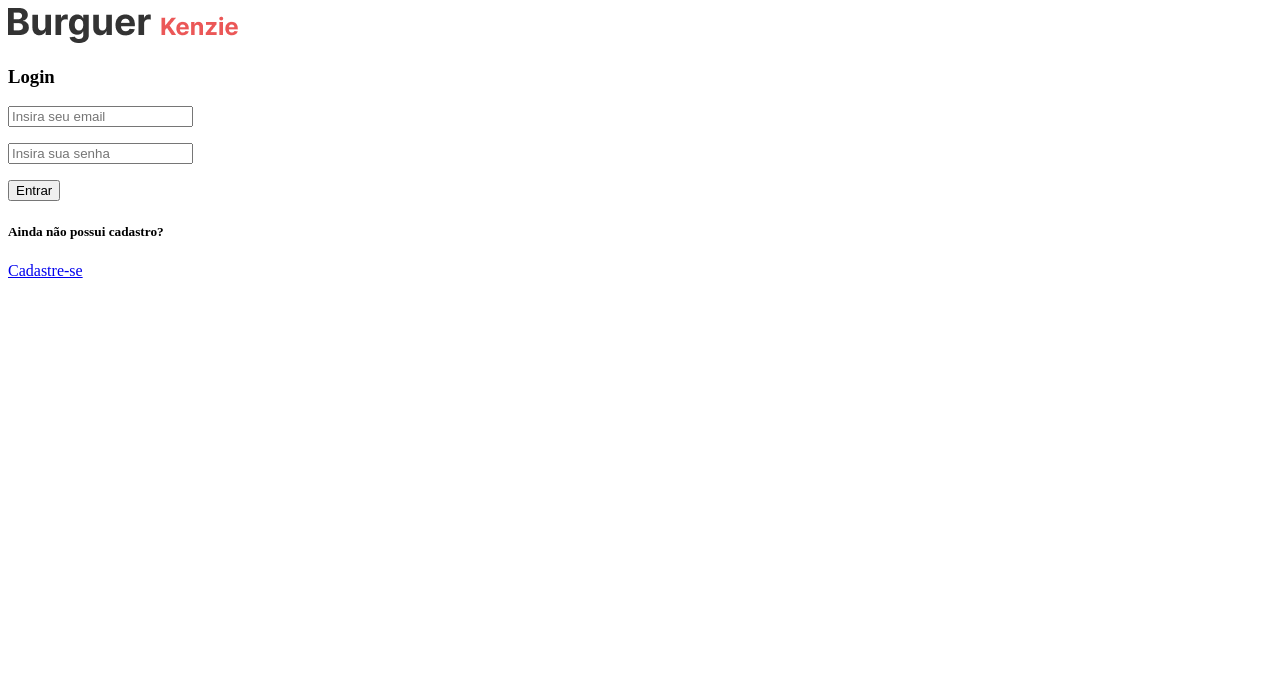
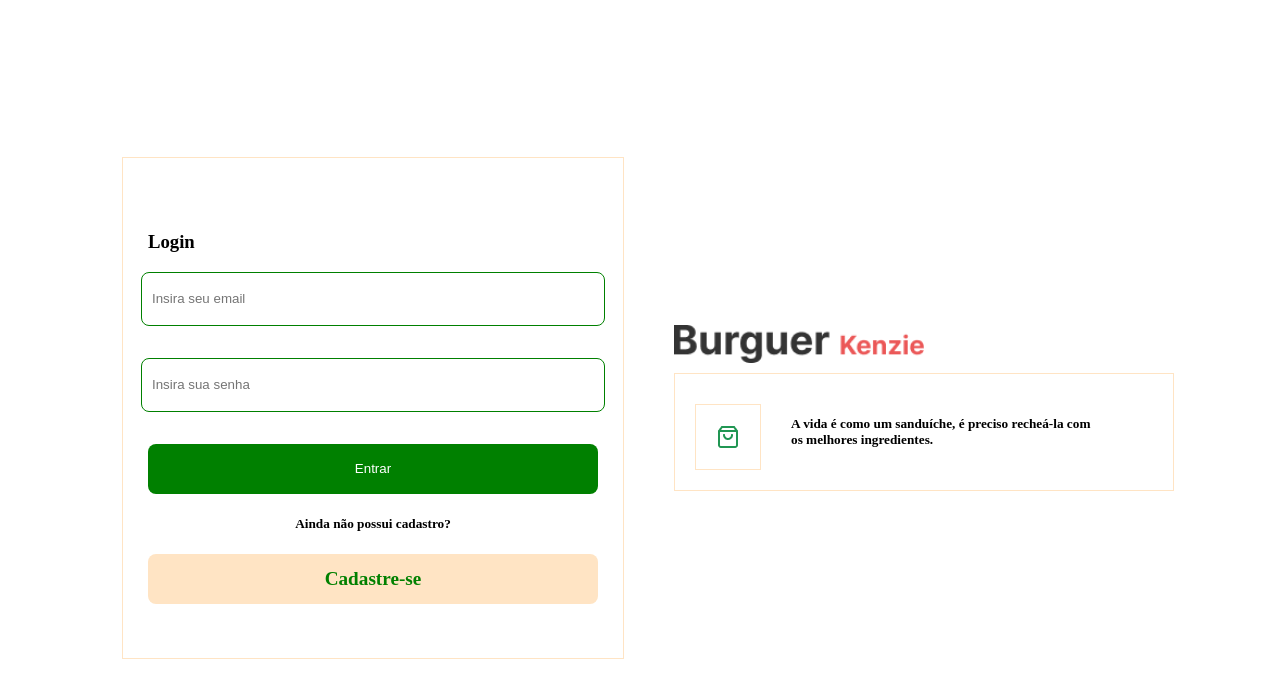
Before and after one commit to Wagneravel/frontend-hamburgueria, a React (Create React App) app: page / in a window 1280 px wide. Shown: the top 698 px of the page. Built offline with nearby package versions, Linux system fonts and the light colour scheme; no server answers.

Commit message:
Erros de tipagem corrigidos no UserContext e style login e register finalizados

```diff
--- a/src/components/CartSalesComponent/index.tsx
+++ b/src/components/CartSalesComponent/index.tsx
@@ -1,14 +1,18 @@
-import { useContext } from 'react';
+import { useContext, useState } from 'react';
 import { DashBoardContext } from '../../contexts/DashBoardContext';
 import { CarTotalBtnClearCart } from '../CalculeValueCart';
-import { StyleComponentModal, StyleModalBox } from './style';
+import { StyleComponentModal, StyleContador, Stylehead, StyleListCart, StyleModalBox } from './style';
 
 
 
 export function ListCart(){
 
 
-    const { productCart, RemoveCard, setCurrentModal } = useContext(DashBoardContext)
+    const { productCart, RemoveCard, setCurrentModal, contadorr,  setContadorr} = useContext(DashBoardContext)
+    // const [contadorr, setContadorr]=useState(1)
+
+
+
 
 
 
@@ -16,11 +20,18 @@ export function ListCart(){
     return(
         <StyleComponentModal>
             <StyleModalBox>
-                <button onClick={()=> setCurrentModal(false)}>fechar</button>
-                <main className='componentContainerCTB'>
-                    <h3>Carrinho de Compras</h3>
 
-                    <ul className='ul-carrinho'>
+                <main >
+
+                    <Stylehead>
+
+                        <h3>Carrinho de Compras</h3>
+                        <button onClick={()=> setCurrentModal(false)}>fechar</button>
+
+                    </Stylehead>
+
+
+                    <StyleListCart>
 
                     {(productCart.length > 0)?
                         productCart.map((element)=>(
@@ -32,14 +43,18 @@ export function ListCart(){
                             <section className='div-info-carrinho'>
                                 <h4>{element.name}</h4>
                                 <h5>{element.category}</h5>
-
+                                <StyleContador>
+                                    <button onClick={()=>console.log("+1")}  type='button'>+</button>
+                                    <p>{element.qtd}</p>
+                                    <button onClick={()=>console.log("-1")} type='button'>-</button>
+                                </StyleContador>
                             </section>
                             <button onClick={ () => RemoveCard(element.id)} type='button'>remover</button>
                         </li>
                     )):
                         (<h1>Carrinho está vazio!</h1>)
                     }
-                    </ul>
+                    </StyleListCart>
 
 
                 </main>
--- a/src/components/CartSalesComponent/style.ts
+++ b/src/components/CartSalesComponent/style.ts
@@ -31,3 +31,85 @@ export const StyleModalBox = styled.div`
 
 
 `
+export const StyleListCart = styled.ul`
+
+
+    height: 100%;
+    list-style: none;
+    padding: 5px;
+    display: flex;
+    flex-direction: column;
+    gap: 10px;
+    border-bottom: 2px solid grey;
+
+
+    li{
+        width: 100%;
+        height: 100px;
+        display: flex;
+        justify-content: space-between;
+        align-items: center;
+        background-color: green;
+        box-sizing: border-box;
+
+
+        img{
+            width: 100px;
+            height: 100px;
+        }
+
+        button {
+            margin-right: 10px;
+        }
+
+        section{
+
+            display: flex;
+            flex-direction: column;
+            gap: 8px;
+            width: 180px;
+
+
+            h4, h5{
+                margin: 0;
+            }
+        }
+    }
+
+`
+
+
+export const StyleContador = styled.div`
+
+    display: flex;
+    gap: 10px;
+    margin: 0;
+    justify-content: start;
+    align-items: center;
+
+
+    p{
+        margin: 0;
+        margin-right: 10px;
+    }
+
+    button{
+        width: 25px;
+        height: 25px;
+        border-radius: 6px;
+
+    }
+
+
+
+
+
+`
+
+export const Stylehead = styled.header`
+
+    display: flex;
+    align-items: center;
+    justify-content: space-between;
+
+`
--- a/src/contexts/DashBoardContext.tsx
+++ b/src/contexts/DashBoardContext.tsx
@@ -17,7 +17,8 @@ interface iItemCart {
     name: string,
     category: string,
     price: number,
-    img: string
+    img: string,
+    qtd?: number
 
 }
 
@@ -42,6 +43,8 @@ interface iDashBoardContextTypes {
     setNovaLista:{}
     currentModal:boolean
     setCurrentModal: React.Dispatch<React.SetStateAction<boolean>>
+    contadorr: number
+    setContadorr: React.Dispatch<React.SetStateAction<number>>
 
 
 
@@ -69,6 +72,7 @@ export const DashBoardProvider = ({children}: iDashBoardProviderProps) => {
 
     const [currentModal, setCurrentModal]=useState(false)
 
+    const [contadorr, setContadorr]=useState(1)
 
 
     useEffect(() => {
@@ -113,7 +117,9 @@ export const DashBoardProvider = ({children}: iDashBoardProviderProps) => {
         }
 
         if(productCart?.some((elemento: iItemCart) => elemento.id === id)){
-          return toast.success("Contador do carrinho somando mais 1")
+           toast.success("Contador do carrinho somando mais 1")
+
+
         }
 
         console.log(id)
@@ -183,7 +189,7 @@ export const DashBoardProvider = ({children}: iDashBoardProviderProps) => {
     return(
 
 
-        <DashBoardContext.Provider value={{logOut, clearCart, total, productCart, setProductCart, RemoveCard, busca, setBusca, addProductCar, filtrando, NovaLista, setNovaLista, currentModal, setCurrentModal}}>
+        <DashBoardContext.Provider value={{logOut, clearCart, total, productCart, setProductCart, RemoveCard, busca, setBusca, addProductCar, filtrando, NovaLista, setNovaLista, currentModal, setCurrentModal, contadorr, setContadorr}}>
             {children}
         </DashBoardContext.Provider>
 
--- a/src/pages/Login/index.tsx
+++ b/src/pages/Login/index.tsx
@@ -5,6 +5,8 @@ import { useContext, useState } from 'react';
 import Logo from '../../MaskGroup.png';
 import { iDataLogin, UserContext } from '../../contexts/UserContext';
 import { formSchema } from '../../services/valid/loginSchema';
+import Cart from '../../shopping-bag.png';
+import { StyleComponentPageLogin } from './style';
 
 const Logando = () => {
     const {onSubmitFunctionLogin} = useContext(UserContext)
@@ -16,10 +18,23 @@ const Logando = () => {
 
     return(
 
-        <div>
-            <img alt='Logo' src={Logo} />
-            <h3>Login</h3>
+        <StyleComponentPageLogin>
+
+
+            <section>
+                <img alt='Logo' src={Logo} />
+                <div>
+                    <div><img alt='img carrinho' src={Cart} /></div>
+                    <h5>A vida é como um sanduíche, é preciso recheá-la com os melhores ingredientes.</h5>
+                </div>
+
+
+            </section>
+
             <form className='form' onSubmit={handleSubmit(onSubmitFunctionLogin)} >
+                <div>
+                  <h3>Login</h3>
+                </div>
 
 
                 <input  type='email' placeholder='Insira seu email' {...register('email')} />
@@ -29,10 +44,12 @@ const Logando = () => {
                 {<p>{errors.password?.message}</p>}
 
                 <button type='submit'>Entrar</button>
+
+                <h5>Ainda não possui cadastro?</h5>
+                <Link  to='/register' >Cadastre-se</Link>
             </form>
-            <h5>Ainda não possui cadastro?</h5>
-            <Link  to='/register' >Cadastre-se</Link>
-        </div>
+
+        </StyleComponentPageLogin>
     )
 
 };
--- /dev/null
+++ b/src/pages/Login/style.ts
@@ -0,0 +1,90 @@
+import styled from "styled-components";
+
+export const StyleComponentPageLogin = styled.div`
+
+    display: flex;
+    align-items: center;
+    justify-content: center;
+    flex-direction: row-reverse;
+    gap: 50px;
+    width: 100vw;
+    height: 100vh;
+
+    section{
+        width: 500px;
+        height: 500px;
+        display: flex;
+
+        justify-content: center;
+        flex-direction: column;
+
+        img{
+            max-width: 250px;
+        }
+
+        div{
+
+            display: flex;
+            align-items: center;
+            gap: 30px;
+            border: 1px solid bisque;
+            padding: 20px;
+            margin-top: 10px;
+
+
+            h5{
+                max-width: 300px;
+            }
+
+        }
+
+    }
+
+    form{
+        width: 500px;
+        height: 500px;
+        border: 1px solid bisque;
+        display: flex;
+        align-items: center;
+        justify-content: center;
+        flex-direction: column;
+
+        a{
+            width: 90%;
+            height: 50px;
+            text-decoration: none;
+            color: green;
+            font-size: larger;
+            font-weight: 600;
+            background-color: bisque;
+            display: flex;
+            align-items: center;
+            justify-content: center;
+            border-radius: 8px;
+        }
+
+        input{
+            width: 90%;
+            height: 50px;
+            border-radius: 8px;
+            border: 1px solid green;
+            padding-left: 10px;
+        }
+
+        button{
+            width: 90%;
+            height: 50px;
+            border-radius: 8px;
+            background-color: green;
+            color: white;
+            border: none;
+        }
+
+        div{
+            width: 90%;
+        }
+
+    }
+
+
+`
--- a/src/pages/Register/index.tsx
+++ b/src/pages/Register/index.tsx
@@ -7,6 +7,9 @@ import toast from 'react-hot-toast';
 import Logo from '../../MaskGroup.png';
 import { formSchema } from '../../services/valid/registerSchema';
 import { iDataRegister, UserContext } from '../../contexts/UserContext';
+import Cart from '../../shopping-bag.png';
+import { StyleComponentPageRegister } from './style';
+
 
 const Registrando= ()=> {
 
@@ -19,15 +22,28 @@ const Registrando= ()=> {
     });
 
     return(
-        <div>
+        <StyleComponentPageRegister>
+
+            <section>
+
+                <img alt='Logo' src={Logo} />
+
+                <div>
+                    <div><img alt='img carrinho' src={Cart} /></div>
+                    <h5>A vida é como um sanduíche, é preciso recheá-la com os melhores ingredientes.</h5>
+                </div>
 
 
-            <img alt='Logo' src={Logo} />
 
-            <h3>Crie sua conta</h3>
-            <p>A vida é como um sanduiche, ...</p>
+            </section>
+
 
             <form  onSubmit={handleSubmit(onSubmitFunctionRegister)} >
+
+                <div>
+                    <h3>Crie sua conta</h3>
+                    <Link  to='/' >ir para Login</Link>
+                </div>
 
                 <input type='name' placeholder='Nome' {...register('name')}  />
                 {<p>{errors.name?.message}</p>}
@@ -45,10 +61,12 @@ const Registrando= ()=> {
                 {<p>{errors.passwordConfirm?.message}</p>}
 
                 <button type='submit'>Cadastrar!</button>
+
+
             </form>
 
-            <Link  to='/' >ir para Login</Link>
-       </div>
+
+       </StyleComponentPageRegister>
     )
 };
 export default Registrando;
--- /dev/null
+++ b/src/pages/Register/style.ts
@@ -0,0 +1,93 @@
+import styled from "styled-components";
+
+export const StyleComponentPageRegister = styled.div`
+
+    display: flex;
+    align-items: center;
+    justify-content: center;
+    gap: 50px;
+    width: 100vw;
+    height: 100vh;
+    padding: 20px;
+
+
+
+    section{
+        width: 500px;
+        height: 500px;
+        display: flex;
+
+        justify-content: center;
+        flex-direction: column;
+
+        img{
+            max-width: 250px;
+        }
+
+        div{
+
+            display: flex;
+            align-items: center;
+            gap: 30px;
+            border: 1px solid bisque;
+            padding: 20px;
+            margin-top: 10px;
+
+
+            h5{
+                max-width: 300px;
+            }
+
+        }
+
+    }
+
+    form{
+        width: 500px;
+        height: 500px;
+        border: 1px solid bisque;
+        display: flex;
+        align-items: center;
+        justify-content: center;
+        flex-direction: column;
+
+        a{
+
+
+            text-decoration: none;
+            color: green;
+            font-size: larger;
+            font-weight: 600;
+
+            display: flex;
+            align-items: center;
+            justify-content: center;
+            border-radius: 8px;
+        }
+
+        input{
+            width: 90%;
+            height: 50px;
+            border-radius: 8px;
+            border: 1px solid green;
+            padding-left: 10px;
+        }
+
+        button{
+            width: 90%;
+            height: 50px;
+            border-radius: 8px;
+            background-color: green;
+            color: white;
+            border: none;
+        }
+
+        div{
+            width: 90%;
+            display: flex;
+            justify-content: space-between;
+        }
+
+    }
+
+`
```
Also changed, not shown: src/pages/Login/style.js (deleted), src/pages/Register/style.js (deleted), src/shopping-bag.png (added).
